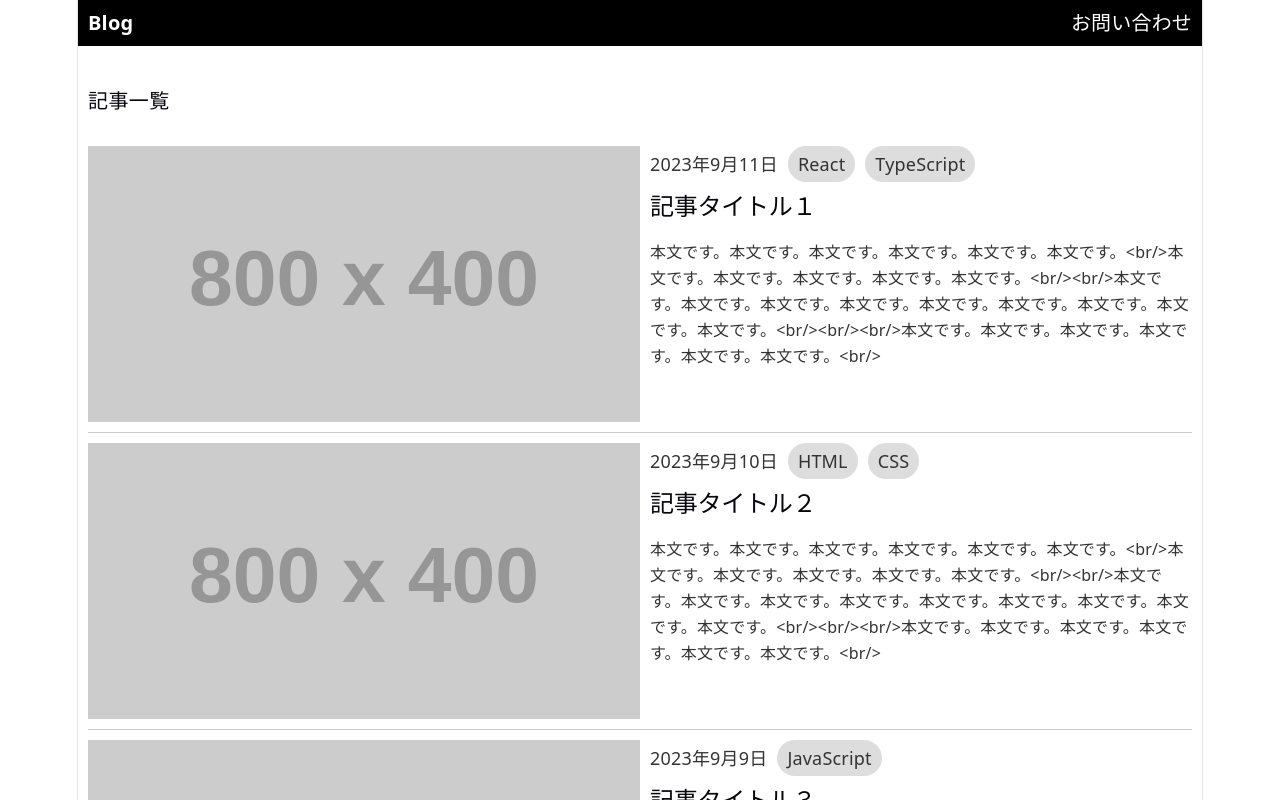
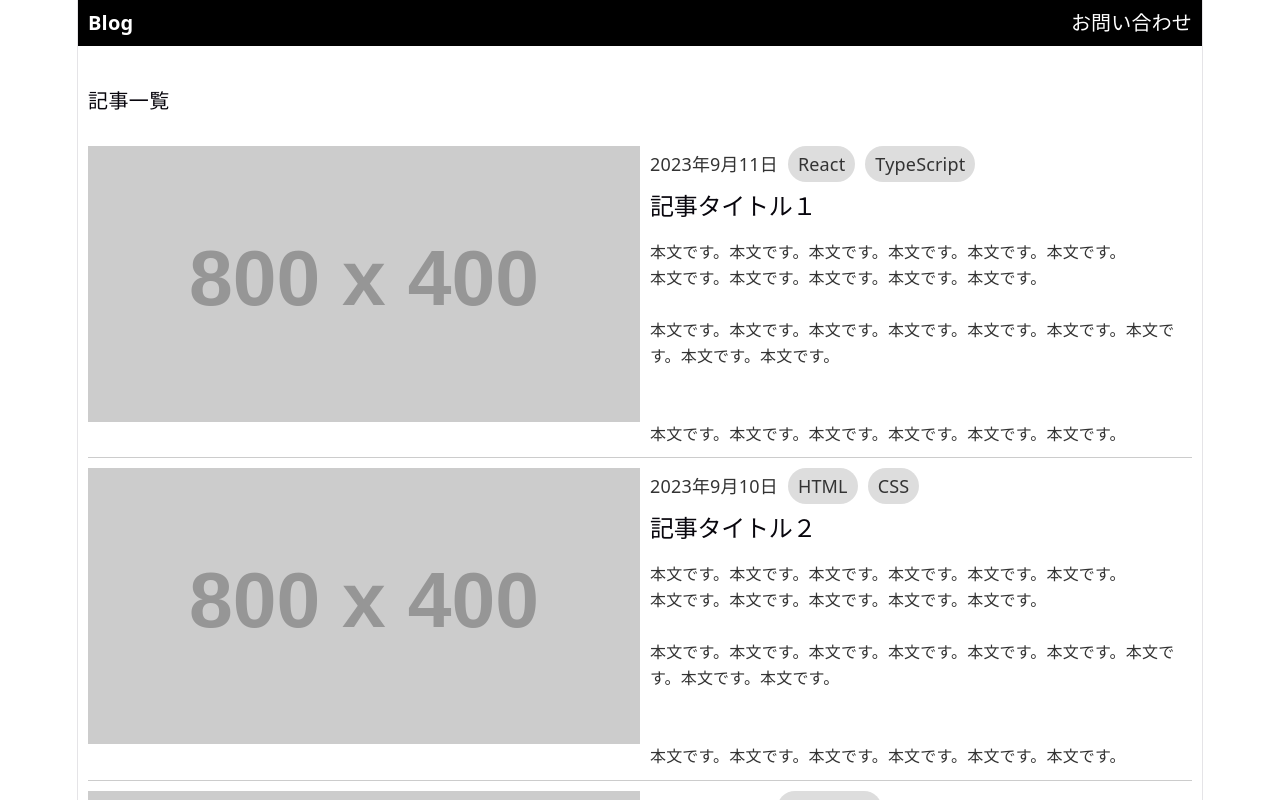
Before and after one commit to TRAN-cd/chapter06, a React (Vite) app in the folder test-project/: page / in a window 1280 px wide. Shown: the top 800 px of the page. Built offline with nearby package versions, Linux system fonts and the light colour scheme; the HTML template or start-up script is replaced by a standard one.

Commit message:
dangerouslySetInnerHTML属性

```diff
--- a/test-project/src/App.jsx
+++ b/test-project/src/App.jsx
@@ -1,10 +1,4 @@
-// import { useState } from 'react'
-// import reactLogo from './assets/react.svg'
-// import viteLogo from './assets/vite.svg'
-// import heroImg from './assets/hero.png'
-// import './App.css'
 import Archive from './components/Archive/Archive';
-
 
 function App() {
   return (
--- a/test-project/src/components/Post/PostComponent.jsx
+++ b/test-project/src/components/Post/PostComponent.jsx
@@ -30,7 +30,7 @@ export default function PostComponent({src}){
               </ul>
             </div>
             <h2>{elem.title}</h2>
-            <p className={styles.txt}>{elem.content}</p>
+            <p className={styles.txt} dangerouslySetInnerHTML={{ __html: elem.content }} />
           </div>
         </div>
       ))}
```
